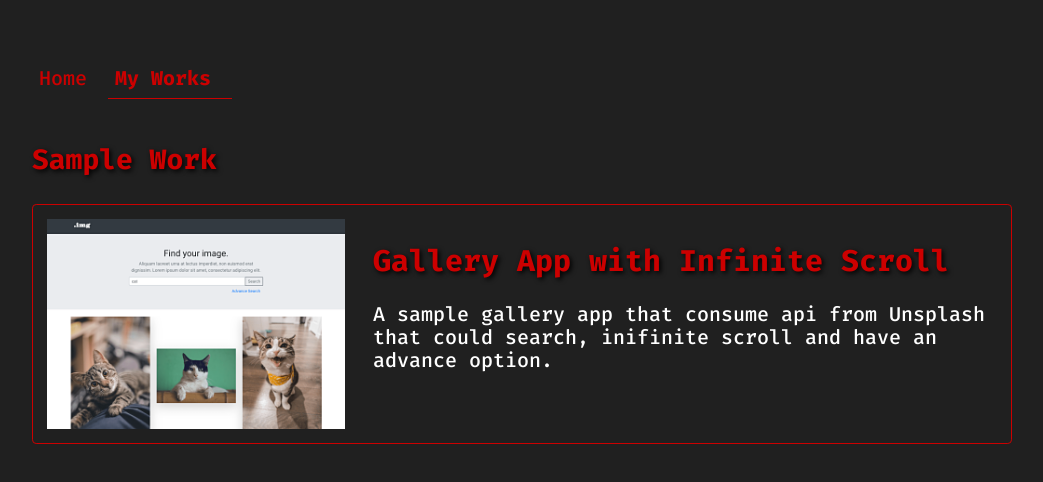
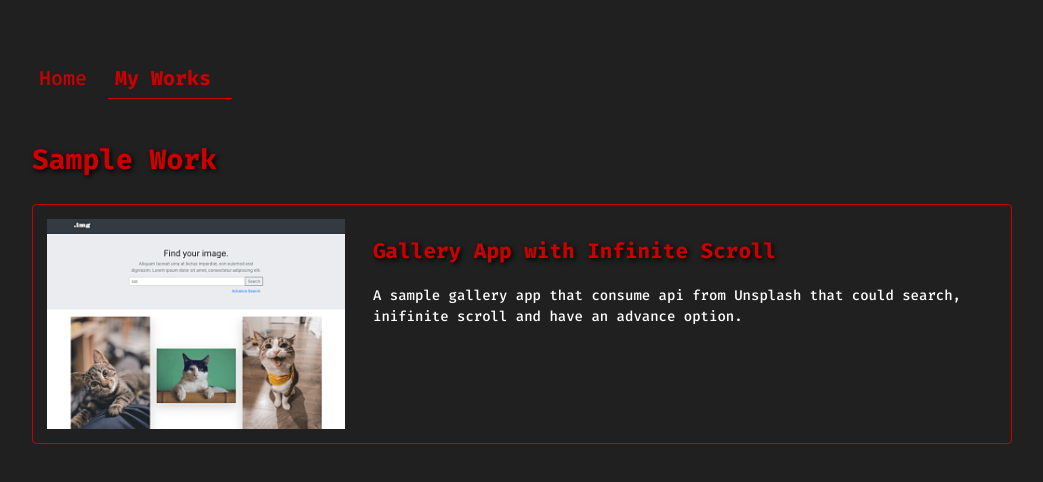
Before and after one commit to markortiz/devken.net, a React (Create React App) app: page /works in a window 1280 px wide. Shown: the top 482 px of the page, without its empty margins (118-1161 px from the left). Built offline with nearby package versions, Linux system fonts and the light colour scheme; the HTML template or start-up script is replaced by a standard one.

Commit message:
chore: update description style

```diff
--- a/src/components/Works/Works.css
+++ b/src/components/Works/Works.css
@@ -2,7 +2,6 @@
   color: #FFFFFF;
   display: flex;
   flex: 1 1 0px;
-  font-size: calc(16px + 0.5vmin);
   transition: transform 500ms;
   margin: 2rem 0;
   border: 1px solid #CC0000;
@@ -32,6 +31,7 @@
 
 .Work-description {
   text-decoration: none;
+  line-height: 1.5;
 }
 
 .Work-title {
```
